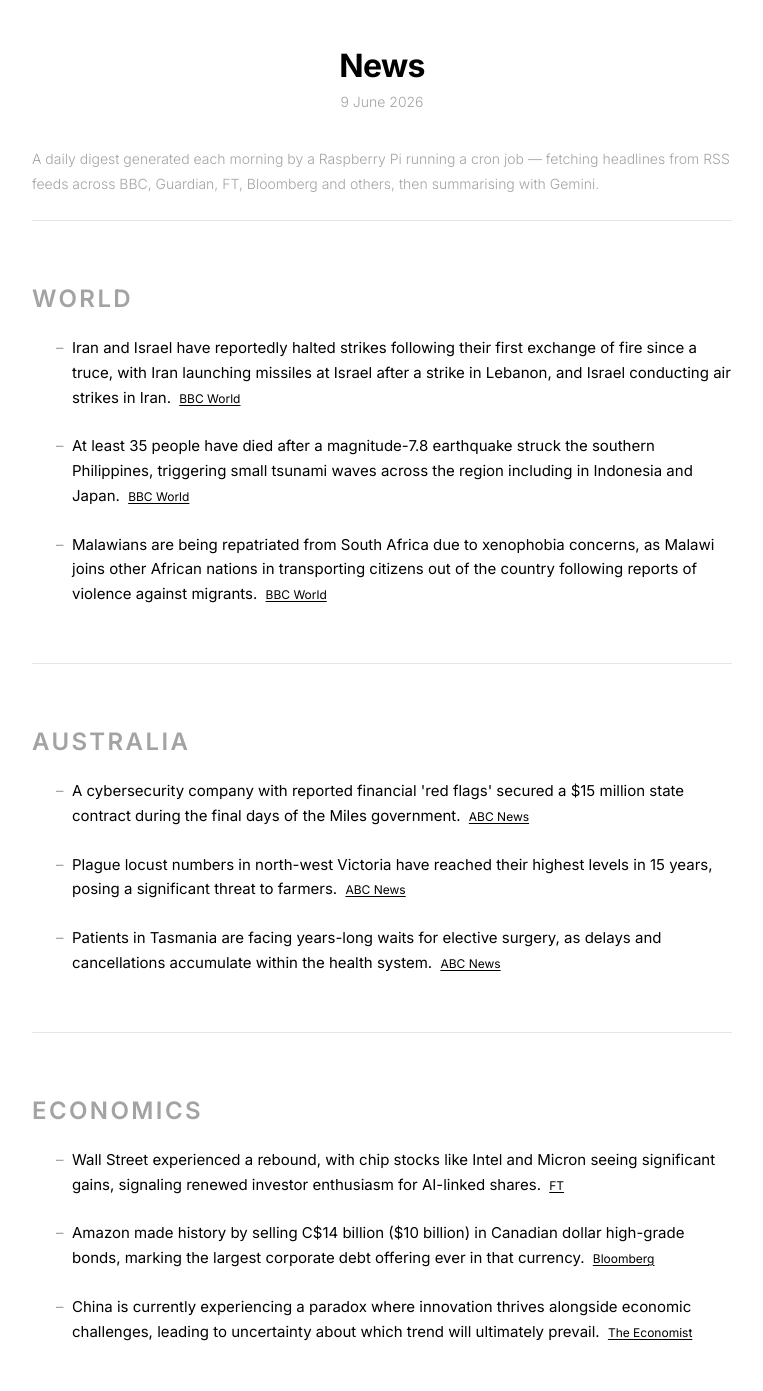
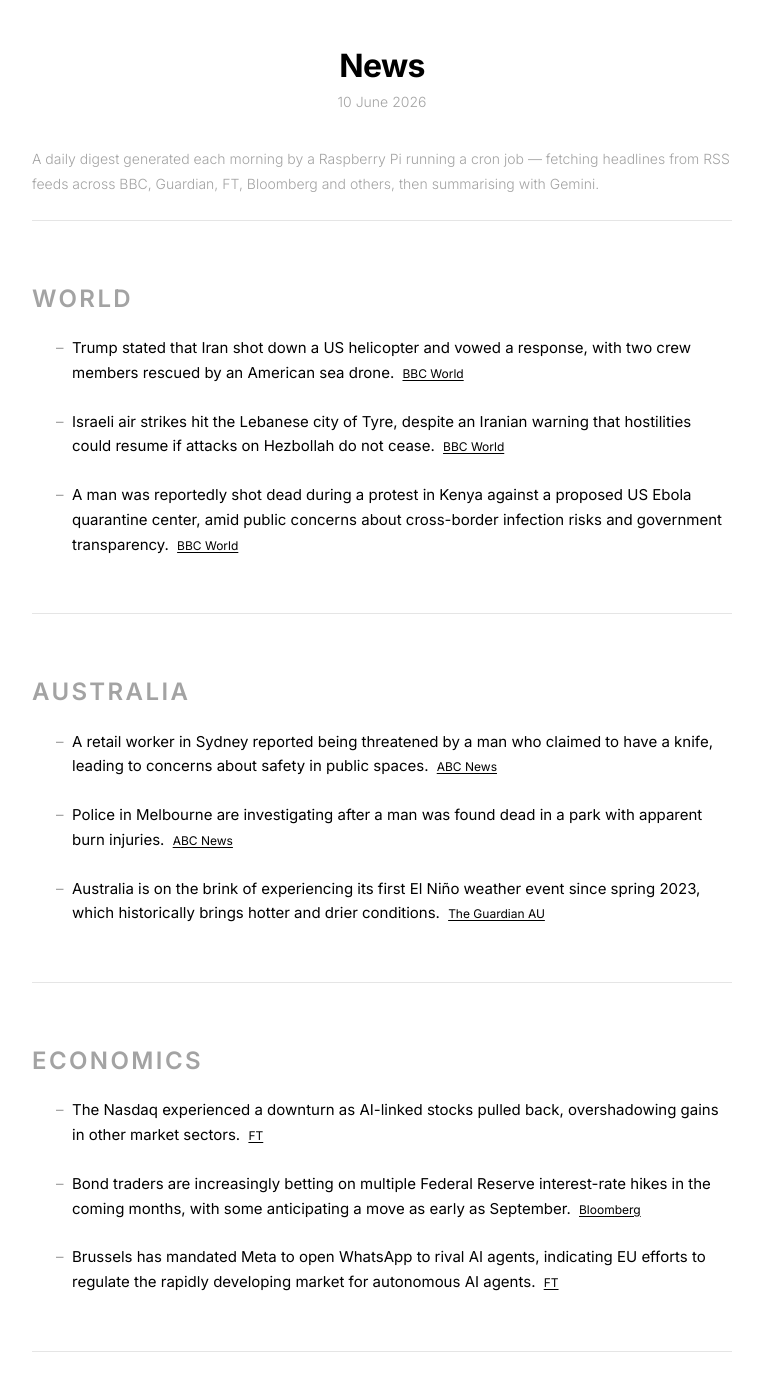
Before and after one commit to s-jac/s-jac.github.io, a Jekyll site: the page built from projects/news.html, in a window 1280 px wide and 1400 px high. Shown: the top 1391 px of the window, without its empty margins (258-1021 px from the left). Built offline with Jekyll 4.4.1, drawn with Linux system fonts in a browser that asks for light colours; some of the changed text lies outside the part shown.

Commit message:
daily news update 10 June 2026

```diff
--- a/_data/news.json
+++ b/_data/news.json
@@ -1,22 +1,22 @@
 {
-  "date": "9 June 2026",
-  "generated_at": "2026-06-08T21:02:04.041805+00:00",
+  "date": "10 June 2026",
+  "generated_at": "2026-06-09T21:00:41.822225+00:00",
   "sections": [
     {
       "heading": "World",
       "bullets": [
         {
-          "text": "Iran and Israel have reportedly halted strikes following their first exchange of fire since a truce, with Iran launching missiles at Israel after a strike in Lebanon, and Israel conducting air strikes in Iran.",
+          "text": "Trump stated that Iran shot down a US helicopter and vowed a response, with two crew members rescued by an American sea drone.",
           "source": "BBC World",
           "url": "https://www.bbc.com/news/world"
         },
         {
-          "text": "At least 35 people have died after a magnitude-7.8 earthquake struck the southern Philippines, triggering small tsunami waves across the region including in Indonesia and Japan.",
+          "text": "Israeli air strikes hit the Lebanese city of Tyre, despite an Iranian warning that hostilities could resume if attacks on Hezbollah do not cease.",
           "source": "BBC World",
           "url": "https://www.bbc.com/news/world"
         },
         {
-          "text": "Malawians are being repatriated from South Africa due to xenophobia concerns, as Malawi joins other African nations in transporting citizens out of the country following reports of violence against migrants.",
+          "text": "A man was reportedly shot dead during a protest in Kenya against a proposed US Ebola quarantine center, amid public concerns about cross-border infection risks and government transparency.",
           "source": "BBC World",
           "url": "https://www.bbc.com/news/world"
         }
@@ -26,19 +26,19 @@
       "heading": "Australia",
       "bullets": [
         {
-          "text": "A cybersecurity company with reported financial 'red flags' secured a $15 million state contract during the final days of the Miles government.",
+          "text": "A retail worker in Sydney reported being threatened by a man who claimed to have a knife, leading to concerns about safety in public spaces.",
           "source": "ABC News",
           "url": "https://www.abc.net.au/news"
         },
         {
-          "text": "Plague locust numbers in north-west Victoria have reached their highest levels in 15 years, posing a significant threat to farmers.",
+          "text": "Police in Melbourne are investigating after a man was found dead in a park with apparent burn injuries.",
           "source": "ABC News",
           "url": "https://www.abc.net.au/news"
         },
         {
-          "text": "Patients in Tasmania are facing years-long waits for elective surgery, as delays and cancellations accumulate within the health system.",
-          "source": "ABC News",
-          "url": "https://www.abc.net.au/news"
+          "text": "Australia is on the brink of experiencing its first El Niño weather event since spring 2023, which historically brings hotter and drier conditions.",
+          "source": "The Guardian AU",
+          "url": "https://www.theguardian.com/au"
         }
       ]
     },
@@ -46,19 +46,19 @@
       "heading": "Economics",
       "bullets": [
         {
-          "text": "Wall Street experienced a rebound, with chip stocks like Intel and Micron seeing significant gains, signaling renewed investor enthusiasm for AI-linked shares.",
+          "text": "The Nasdaq experienced a downturn as AI-linked stocks pulled back, overshadowing gains in other market sectors.",
           "source": "FT",
           "url": "https://www.ft.com"
         },
         {
-          "text": "Amazon made history by selling C$14 billion ($10 billion) in Canadian dollar high-grade bonds, marking the largest corporate debt offering ever in that currency.",
+          "text": "Bond traders are increasingly betting on multiple Federal Reserve interest-rate hikes in the coming months, with some anticipating a move as early as September.",
           "source": "Bloomberg",
           "url": "https://www.bloomberg.com/markets"
         },
         {
-          "text": "China is currently experiencing a paradox where innovation thrives alongside economic challenges, leading to uncertainty about which trend will ultimately prevail.",
-          "source": "The Economist",
-          "url": "https://www.economist.com/finance-and-economics"
+          "text": "Brussels has mandated Meta to open WhatsApp to rival AI agents, indicating EU efforts to regulate the rapidly developing market for autonomous AI agents.",
+          "source": "FT",
+          "url": "https://www.ft.com"
         }
       ]
     }
```
